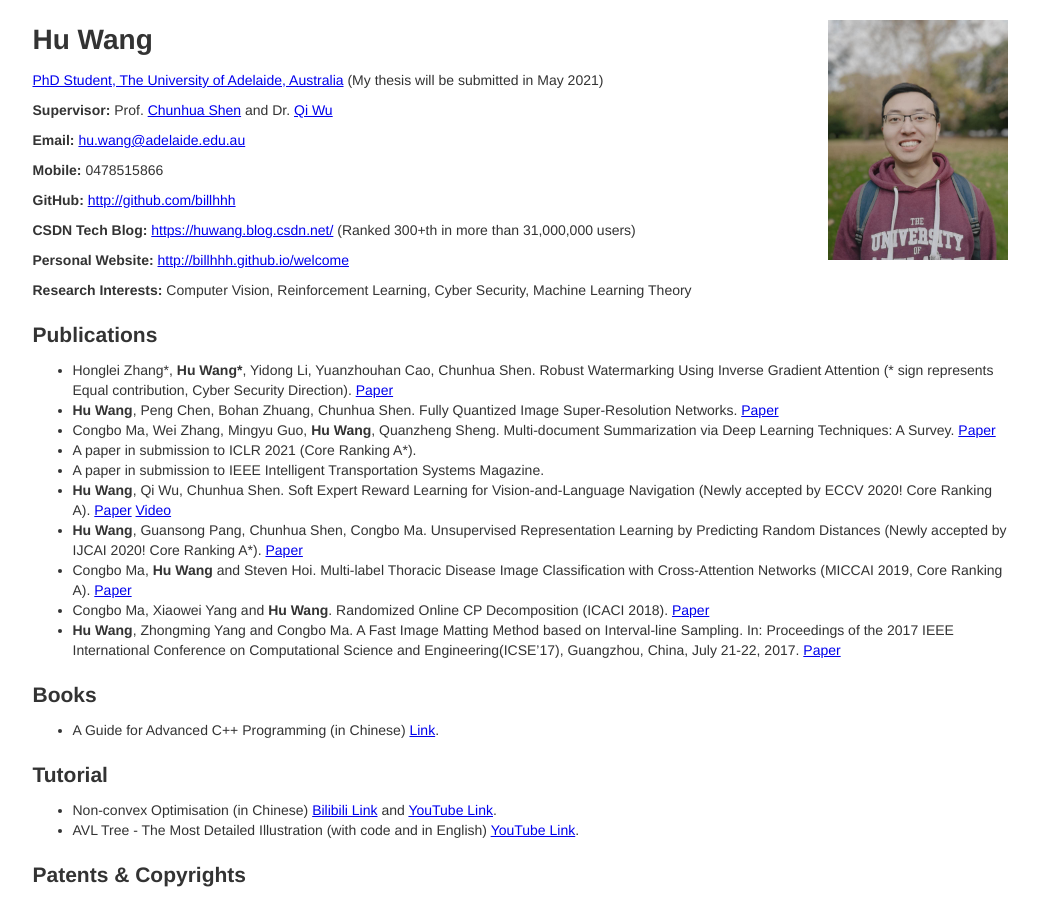
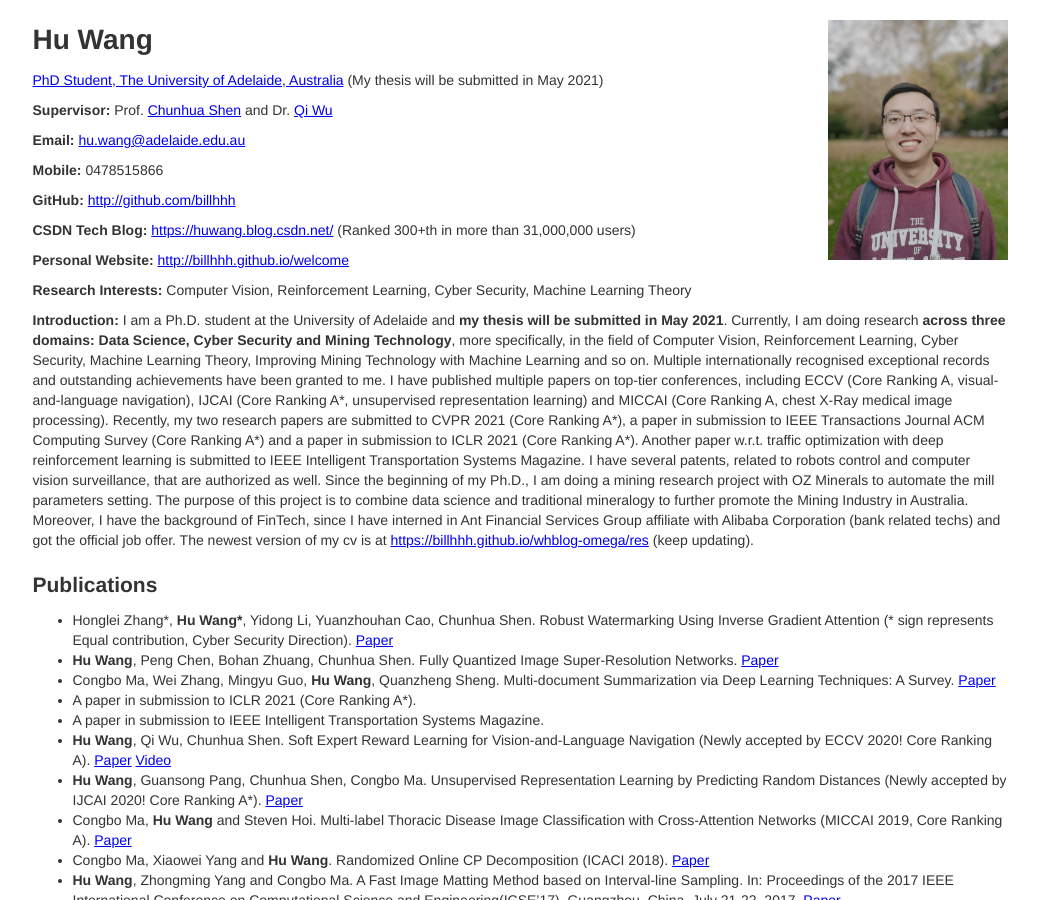
Before and after one commit to billhhh/whblog-omega, a Jekyll site: the page res/index.html, which Jekyll copies as it is, in a window 1280 px wide and 900 px high. Shown: the whole window, without its empty margins (120-1159 px from the left). Built offline with Jekyll 4.4.1, drawn with Linux system fonts in a browser that asks for light colours.

Commit message:
Update index.html

```diff
--- a/res/index.html
+++ b/res/index.html
@@ -40,6 +40,19 @@
       <p>
         <strong>Research Interests:</strong>
         Computer Vision, Reinforcement Learning, Cyber Security, Machine Learning Theory
+      </p>
+      <p>
+        <strong>Introduction:</strong>
+        I am a Ph.D. student at the University of Adelaide and <strong>my thesis will be submitted in May 2021</strong>.
+	Currently, I am doing research <strong>across three domains: Data Science, Cyber Security and Mining Technology</strong>, more specifically, in the field of Computer Vision, Reinforcement Learning, Cyber Security, Machine Learning Theory, Improving Mining Technology with Machine Learning and so on.
+	Multiple internationally recognised exceptional records and outstanding achievements have been granted to me.
+	I have published multiple papers on top-tier conferences, including ECCV (Core Ranking A, visual-and-language navigation), IJCAI (Core Ranking A*, unsupervised representation learning) and MICCAI (Core Ranking A, chest X-Ray medical image processing).
+	Recently, my two research papers are submitted to CVPR 2021 (Core Ranking A*), a paper in submission to IEEE Transactions Journal ACM Computing Survey (Core Ranking A*) and a paper in submission to ICLR 2021 (Core Ranking A*).
+	Another paper w.r.t. traffic optimization with deep reinforcement learning is submitted to IEEE Intelligent Transportation Systems Magazine.
+	I have several patents, related to robots control and computer vision surveillance, that are authorized as well.
+	Since the beginning of my Ph.D., I am doing a mining research project with OZ Minerals to automate the mill parameters setting. The purpose of this project is to combine data science and traditional mineralogy to further promote the Mining Industry in Australia.
+	Moreover, I have the background of FinTech, since I have interned in Ant Financial Services Group affiliate with Alibaba Corporation (bank related techs) and got the official job offer.
+	The newest version of my cv is at <a href="https://billhhh.github.io/whblog-omega/res">https://billhhh.github.io/whblog-omega/res</a> (keep updating).
       </p>
 
 
```
